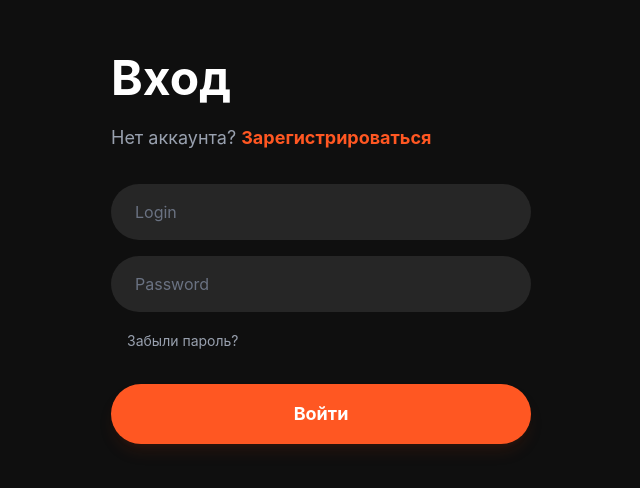
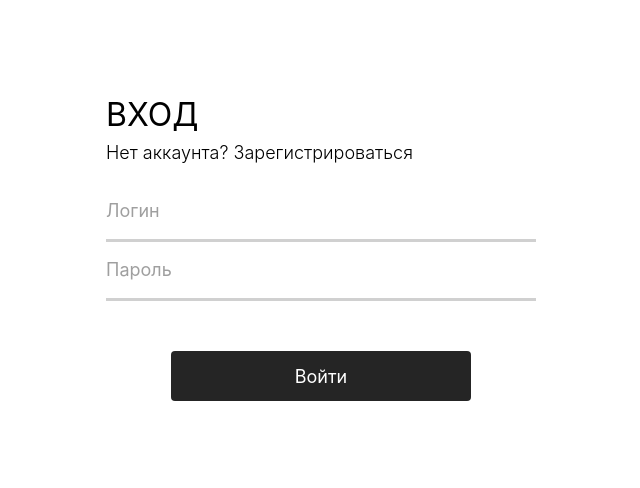
Before and after one commit to skwich/pp2026, a Next.js app: page /login in a window 1280 px wide. Shown: the part 154-642 px from the top of the page, without its empty margins (319-959 px from the left). Built offline with nearby package versions, Linux system fonts and the light colour scheme.

Commit message:
update login page

```diff
--- a/app/login/page.tsx
+++ b/app/login/page.tsx
@@ -2,44 +2,38 @@
 
 export default function LoginPage() {
     return (
-        <div className="min-h-screen bg-[#0f0f0f] text-white flex flex-col justify-center items-center p-6 font-sans">
+        <div className="min-h-screen bg-white text-black flex flex-col justify-center items-center p-6 font-sans">
 
-      <div className="w-full max-w-[420px] space-y-8">
+      <div className="w-full max-w-[430px]">
 
-        <div className="space-y-4">
-          <h1 className="text-5xl font-bold leading-[1.25]">Вход</h1>
-          <p className="text-gray-400 text-lg">
+        <div>
+          <h1 className="text-[32px] font-normal">ВХОД</h1>
+          <p className="text-[18px] font-light">
             Нет аккаунта?{' '}
-            <a href="/register" className="text-[#ff5722] font-bold hover:underline">Зарегистрироваться</a>
+            <a href="/register" className="hover:underline">Зарегистрироваться</a>
           </p>
         </div>
 
-        <form className="space-y-4 mt-8">
-          <div className="relative ">
+        <form className="mt-[17px] flex flex-col items-center w-full">
+          <div className="relative w-full">
               <input
                 type="text"
-                placeholder="Login"
-                className="w-full bg-[#262626] text-white placeholder-gray-500 rounded-full py-4 px-6 outline-none focus:ring-2 focus:ring-[#ff5722] transition-all"
+                placeholder="Логин"
+                className="w-full text-black font-inter placeholder-[#9F9F9F] placeholder:text-[18px] border-b-3 border-b-[#D0D0D0] py-4 outline-none"
               />
             </div>
 
-          <div className="relative">
+          <div className="relative w-full">
             <input
               type="password"
-              placeholder="Password"
-              className="w-full bg-[#262626] text-white placeholder-gray-500 rounded-full py-4 px-6 outline-none focus:ring-2 focus:ring-[#ff5722] transition-all"
+              placeholder="Пароль"
+              className="w-full text-black font-inter placeholder-[#9F9F9F] placeholder:text-[18px] border-b-3 border-b-[#D0D0D0] py-4 outline-none"
             />
-          </div>
-
-          <div className="relative">
-            <a href='#' className="text-sm text-gray-400 hover:text-[#ff5722] transition-colors font-sans pl-4">
-                Забыли пароль?
-            </a>
           </div>
 
           <button
             type="submit"
-            className="w-full bg-[#ff5722] hover:bg-[#e64a19] text-white font-bold text-lg rounded-full py-4 mt-4 transition-colors shadow-lg shadow-orange-900/20"
+            className="flex items-center justify-center w-full max-w-[300px] h-full max-h-[50px] bg-[#252525] font-inter text-white text-[18px] font-normal rounded-[4px] py-[14px] mt-[50px]"
           >
             Войти
           </button>
--- a/app/register/page.tsx
+++ b/app/register/page.tsx
@@ -14,7 +14,7 @@ export default function RegistrationPage() {
           </p>
         </div>
 
-        <form className="flex flex-col items-center w-full">
+        <form className="mt-[17px] flex flex-col items-center w-full">
           <div className="relative w-full">
               <input
                 type="text"
```
